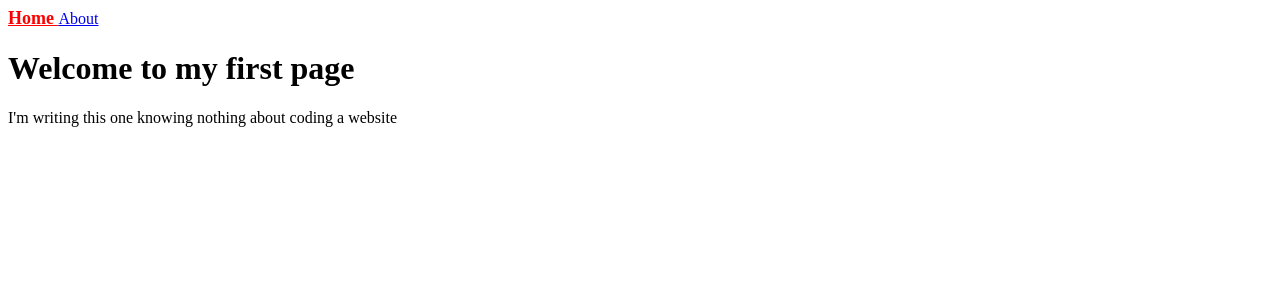
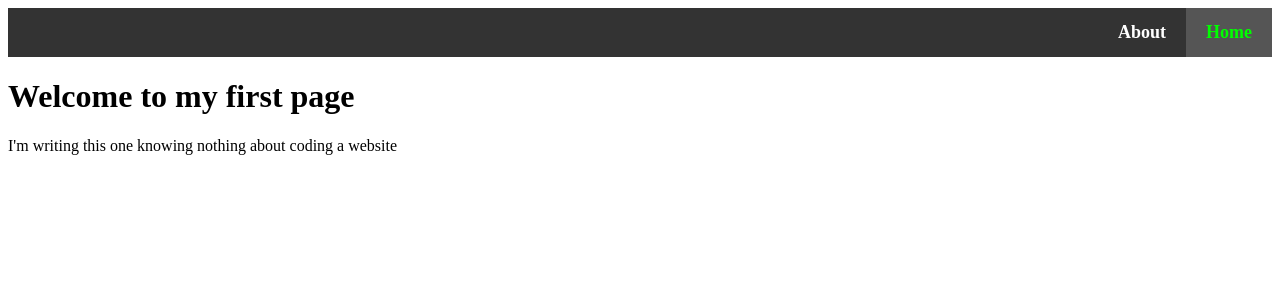
Before and after one commit to nguyennhuhuyhoang/A-N2H2-Site, a Jekyll site: the page built from index.html, in a window 1280 px wide. Shown: the top 300 px of the page. Built offline with Jekyll 4.4.1, drawn with Linux system fonts in a browser that asks for light colours.

Commit message:
style navbar

```diff
--- a/_includes/navigation.html
+++ b/_includes/navigation.html
@@ -1,11 +1,13 @@
 <nav>
+    <div class="navbar">
         {% for Subsite in site.data.navigation %}
             <a href="{{ Subsite.link | relative_url }}"
                 {% if page.url == Subsite.link %}
-                class="current"
+                    class="active"
                 {% endif %}
             >
                 {{ Subsite.name }}
             </a>
         {% endfor %}
+    </div>
 </nav>
--- a/_sass/main.scss
+++ b/_sass/main.scss
@@ -1,5 +1,25 @@
-.current {
-    color: rgb(255, 0, 0);
+.navbar{
+    background-color: #333;
+    overflow: hidden;
     font-size: large;
     font-weight: bold;
 }
+
+.navbar a {
+    float: right;
+    display: block;
+    color: #fff;
+    text-align: center;
+    padding: 14px 20px;
+    text-decoration: none;
+}
+
+.navbar a:hover {
+    background-color: #ddd;
+    color: #333;
+}
+
+.navbar a.active {
+    background-color: #555;
+    color: rgb(0, 255, 0);
+}
```
Lines whose indentation alone changed are shown as unchanged.
